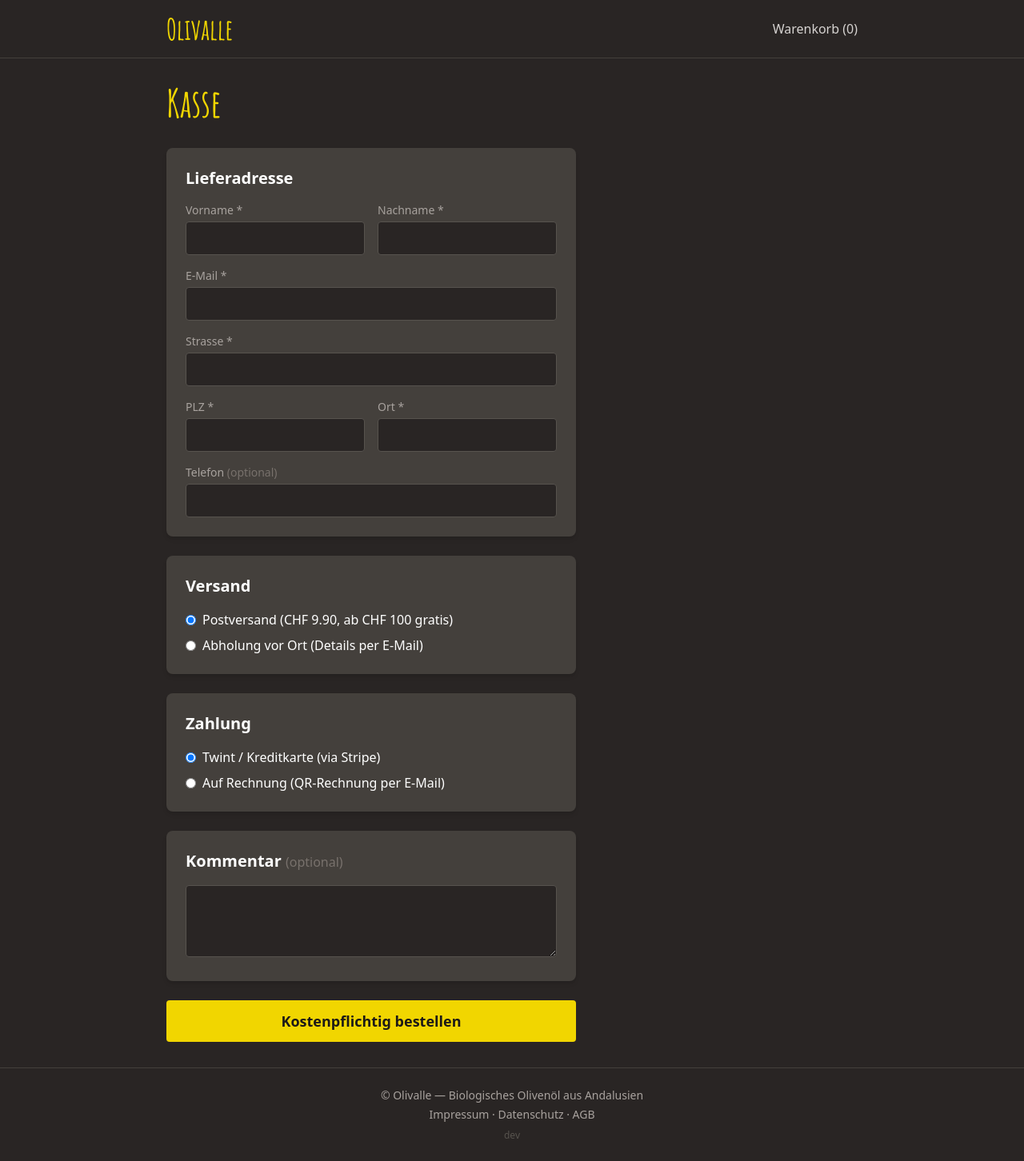
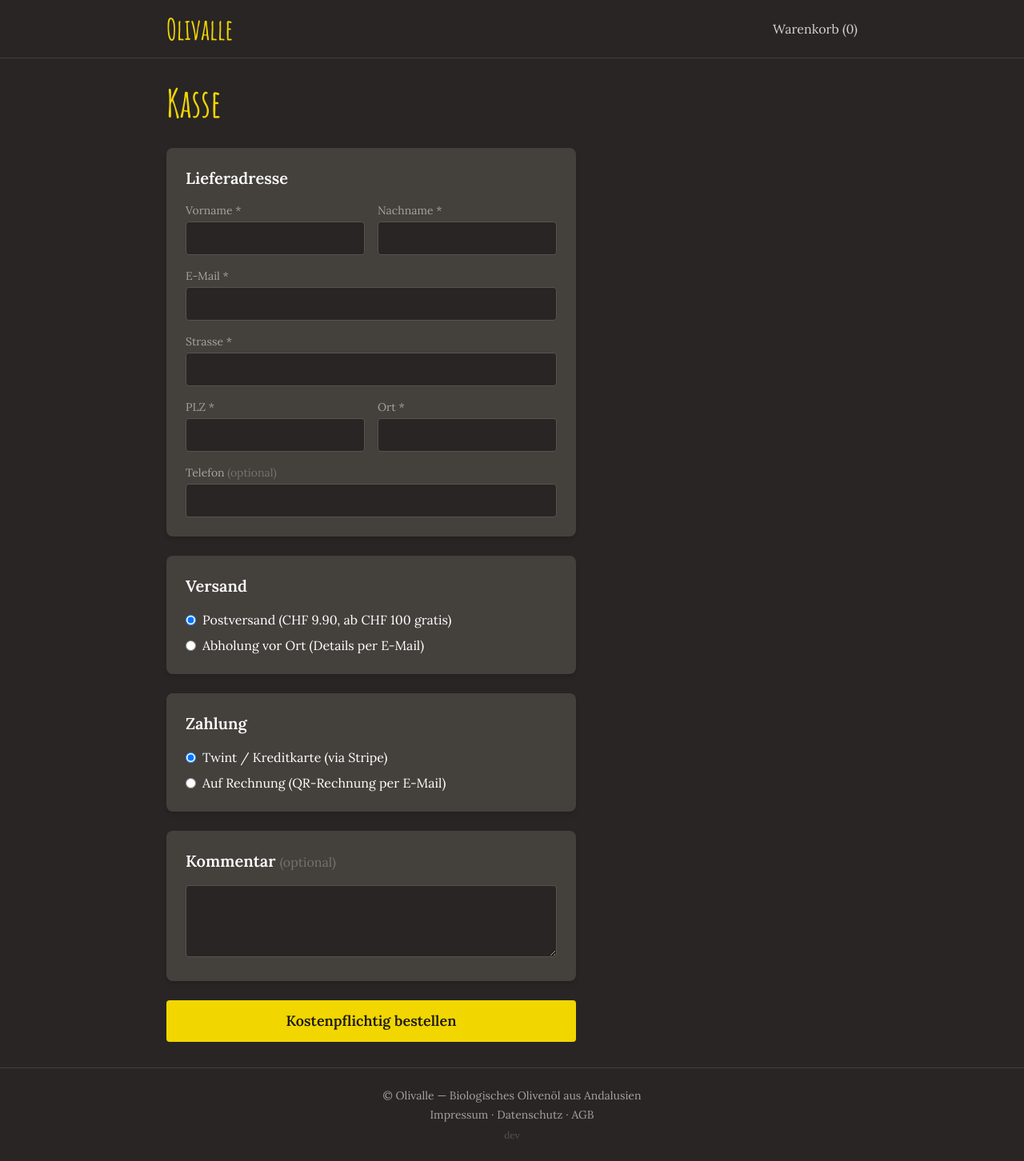
Before and after one commit to konstantinniedermann/olivalle-webshop, a FastAPI app: page /checkout in a window 1280 px wide. Shown: the whole page at 80% size. Run offline with FastAPI, Linux system fonts and the light colour scheme; some libraries are stand-ins or nearby versions.

Commit message:
feat: Lora als globaler Body-Font (Amatic SC + Lora Font-System)

```diff
--- a/templates/base.html
+++ b/templates/base.html
@@ -10,15 +10,18 @@
             theme: {
                 extend: {
                     colors: { accent: '#f1d600' },
-                    fontFamily: { display: ['"Amatic SC"', 'cursive'] },
+                    fontFamily: {
+                        display: ['"Amatic SC"', 'cursive'],
+                        body: ['Lora', 'serif'],
+                    },
                 }
             }
         }
     </script>
     <link rel="preconnect" href="https://fonts.googleapis.com">
-    <link href="https://fonts.googleapis.com/css2?family=Amatic+SC:wght@400;700&display=swap" rel="stylesheet">
+    <link href="https://fonts.googleapis.com/css2?family=Amatic+SC:wght@400;700&family=Lora:ital,wght@0,400;0,600;1,400&display=swap" rel="stylesheet">
 </head>
-<body class="bg-stone-800 text-white min-h-screen flex flex-col">
+<body class="bg-stone-800 text-white min-h-screen flex flex-col font-body">
     <header class="border-b border-stone-700 py-4">
         <div class="max-w-4xl mx-auto px-4 flex items-center justify-between">
             <a href="/" class="font-display text-4xl font-bold text-accent">Olivalle</a>
```
